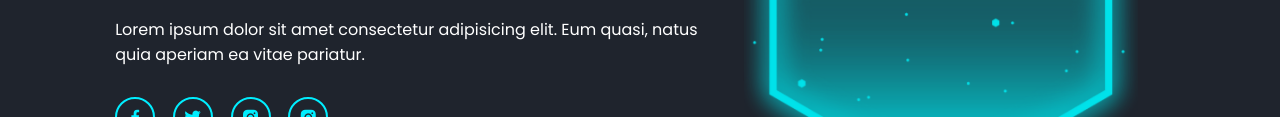
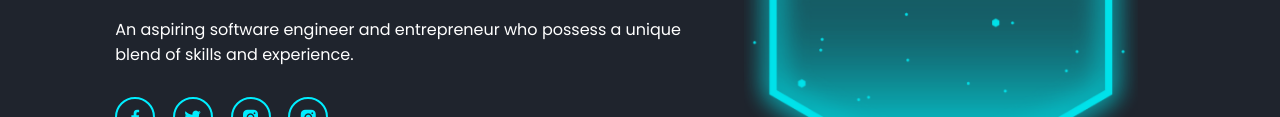
Before and after one commit to D01145/D01145.github.io, a plain HTML site: page index.html in a window 1280 px wide. Shown: the part 420-537 px from the top of the page. Drawn offline with nearby package versions, Linux system fonts and the light colour scheme.

Commit message:
Update index.html

```diff
--- a/index.html
+++ b/index.html
@@ -38,8 +38,8 @@
             <h3> Hello It's</h3>
             <h1>Dollas</h1>
             <h3>And I'm a <span class="multiple-text"></span></h3>
-            <p>Lorem ipsum dolor sit amet consectetur adipisicing elit. Eum quasi, natus
-                quia aperiam ea vitae pariatur.</p>
+            <p>An aspiring software engineer and entrepreneur who possess a unique blend
+                of skills and experience.</p>
             <div class="social-media">
                 <a href="#"><i class='bx bxl-facebook'></i></a>
                 <a href="#"><i class='bx bxl-twitter'></i></a>
```
